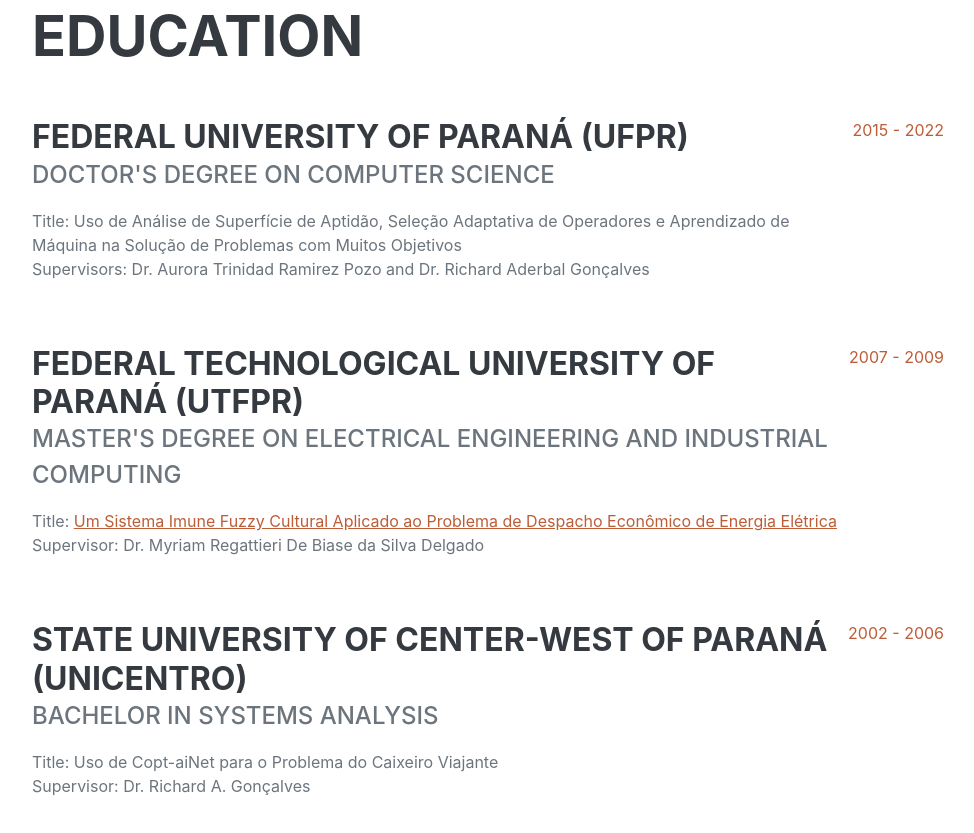
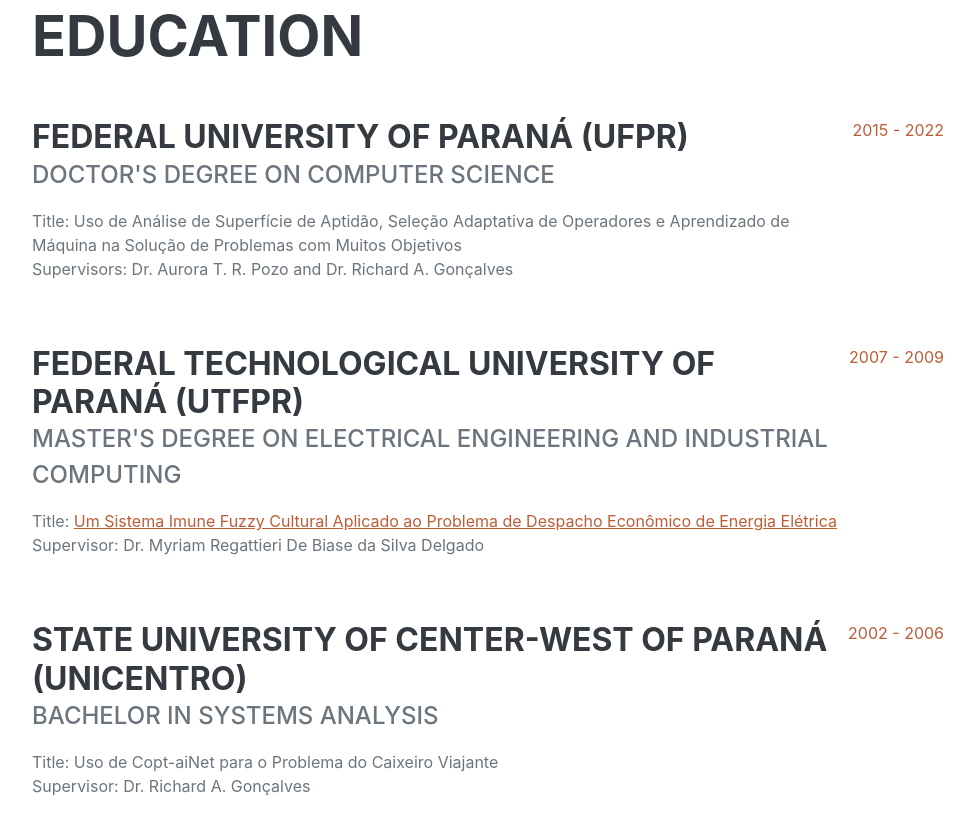
Before and after one commit to josielkuk/josielkuk.github.io, a plain HTML site: page index.html in a window 1280 px wide. Shown: the part 878-1711 px from the top of the page, without its empty margins (288-1262 px from the left). Drawn offline with nearby package versions, Linux system fonts and the light colour scheme; a web font is replaced by a local one.

Commit message:
Update index.html

```diff
--- a/index.html
+++ b/index.html
@@ -62,7 +62,7 @@
                             <h3 class="mb-0">Federal University of Paraná (UFPR)</h3>
                             <div class="subheading mb-3">Doctor's Degree on Computer Science</div>
                             <div>Title: Uso de Análise de Superfície de Aptidão, Seleção Adaptativa de Operadores e Aprendizado de Máquina na Solução de Problemas com Muitos Objetivos</div>
-                            <p>Supervisors: Dr. Aurora Trinidad Ramirez Pozo and Dr. Richard Aderbal Gonçalves</p>
+                            <p>Supervisors: Dr. Aurora T. R. Pozo and Dr. Richard A. Gonçalves</p>
                         </div>
                         <div class="flex-shrink-0"><span class="text-primary">2015 - 2022</span></div>
                     </div>
@@ -176,7 +176,7 @@
                     <br><br>
                     <div class="subheading mb-3">Around the web</div>
                     <div class="social-icons">
-                        <a class="social-icon" href=https://www.linkedin.com/in/josiel-kuk-3b29188/target="_blank"><i class="fab fa-linkedin-in"></i></a>
+                        <a class="social-icon" href=https://www.linkedin.com/in/josiel-kuk-3b29188/ target="_blank"><i class="fab fa-linkedin-in"></i></a>
                         <a class="social-icon" href=https://github.com/josielkuk target="_blank"><i class="fab fa-github"></i></a>
                         <a class="social-icon" href=http://www.twitter.com/josielkuk target="_blank"><i class="fab fa-twitter"></i></a>
                         <a class="social-icon" href=http://www.facebook.com/josielkuk target="_blank"><i class="fab fa-facebook-f"></i></a>
```
